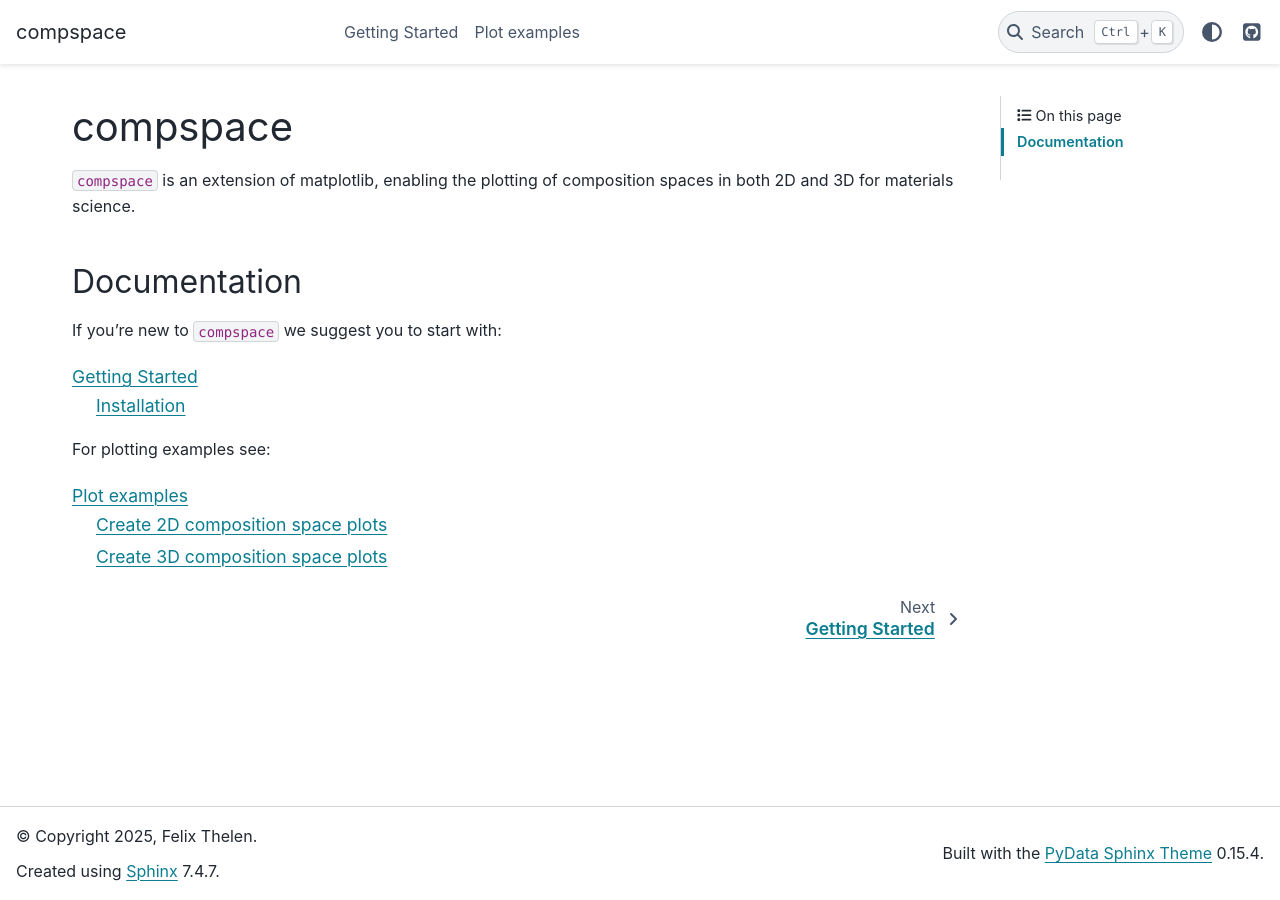
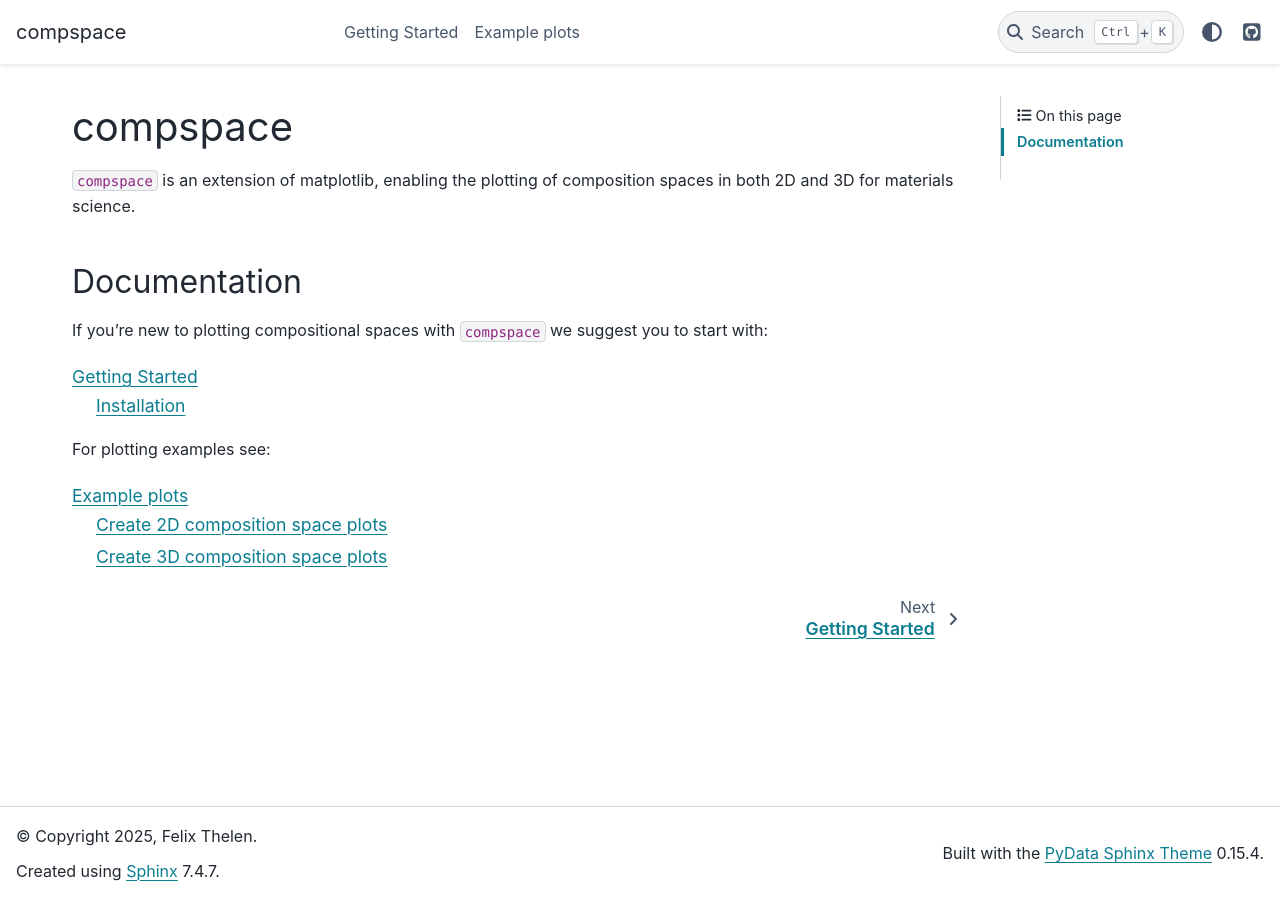
Before and after one commit to felixthln/compspace, a Sphinx documentation site: the page built from docs/source/index.rst, in a window 1280 px wide. Built offline with Sphinx 7.4.7 and the PyData theme 0.15.4, drawn with Linux system fonts in a browser that asks for light colours; pages that are not in the unit, such as notebooks, are missing from menus.

Commit message:
Minor changes to the documentation

```diff
--- a/docs/source/index.rst
+++ b/docs/source/index.rst
@@ -8,7 +8,7 @@ science.
 Documentation
 -------------
 
-If you're new to ``compspace`` we suggest you to start with:
+If you're new to plotting compositional spaces with ``compspace`` we suggest you to start with:
 
 .. toctree::
    :maxdepth: 2
--- a/docs/source/user_guide/index.rst
+++ b/docs/source/user_guide/index.rst
@@ -1,4 +1,4 @@
-Plot examples
+Example plots
 ==========
 
 This section contains practical guides in how to use the package.
--- a/pyproject.toml
+++ b/pyproject.toml
@@ -3,7 +3,7 @@ requires = ["setuptools"]
 build-backend = "setuptools.build_meta"
 
 [project]
-name = "simplices"
+name = "compspace"
 version = "0.0.1"
 description = "A matplotlib-based plotting library for visualizing composition spaces."
 authors = [
```
Also changed, not shown: README.md (+12 -4 lines), assets/banner.png (added), assets/banner.svg (added), 1 other file.
